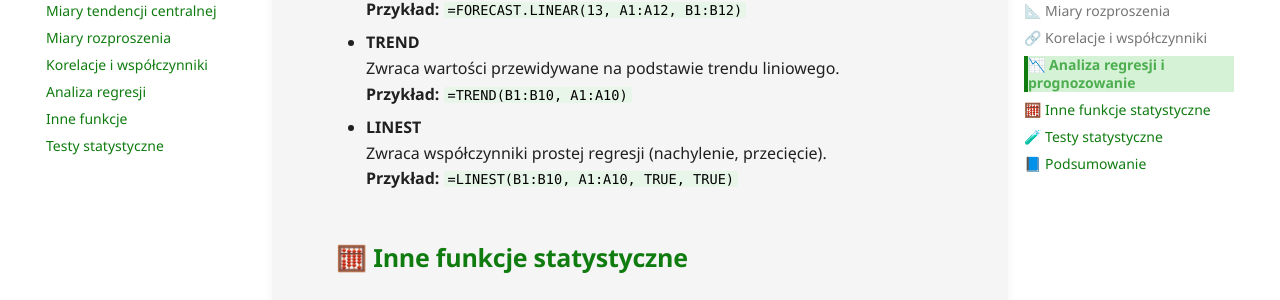
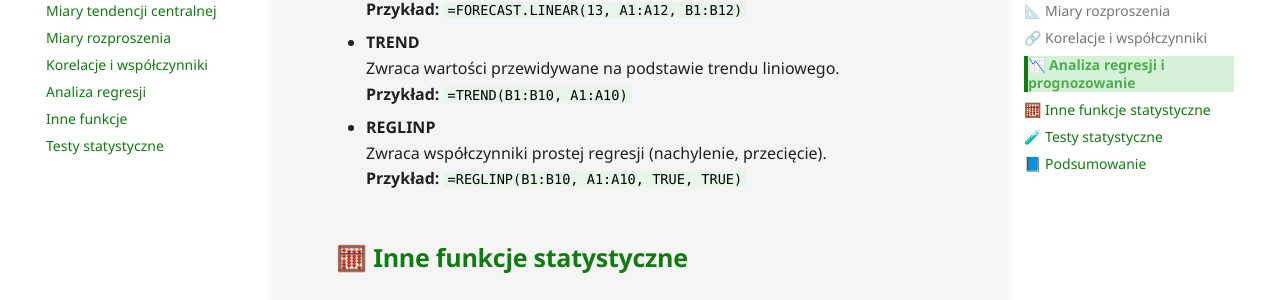
Before and after one commit to Filipek27/Projekt-na-SWPG-Produkcyjny, an MkDocs documentation site: the page built from docs/index.md, in a window 1280 px wide and 900 px high, scrolled down 1569 px. Shown: the part 144-444 px from the top of the window. Built offline with MkDocs 1.6.1 and Material for MkDocs 9.7.7, drawn with Linux system fonts in a browser that asks for light colours.

Commit message:
Zmiana nazw kilku ważnych funckji

```diff
--- a/docs/index.md
+++ b/docs/index.md
@@ -61,9 +61,9 @@ Microsoft Excel oferuje wiele funkcji statystycznych, które pozwalają szybko a
   Zwraca wartości przewidywane na podstawie trendu liniowego.
   **Przykład:** `=TREND(B1:B10, A1:A10)`
 
-- **LINEST**
+- **REGLINP**
   Zwraca współczynniki prostej regresji (nachylenie, przecięcie).
-  **Przykład:** `=LINEST(B1:B10, A1:A10, TRUE, TRUE)`
+  **Przykład:** `=REGLINP(B1:B10, A1:A10, TRUE, TRUE)`
 
 ## 🧮 Inne funkcje statystyczne
 
```
